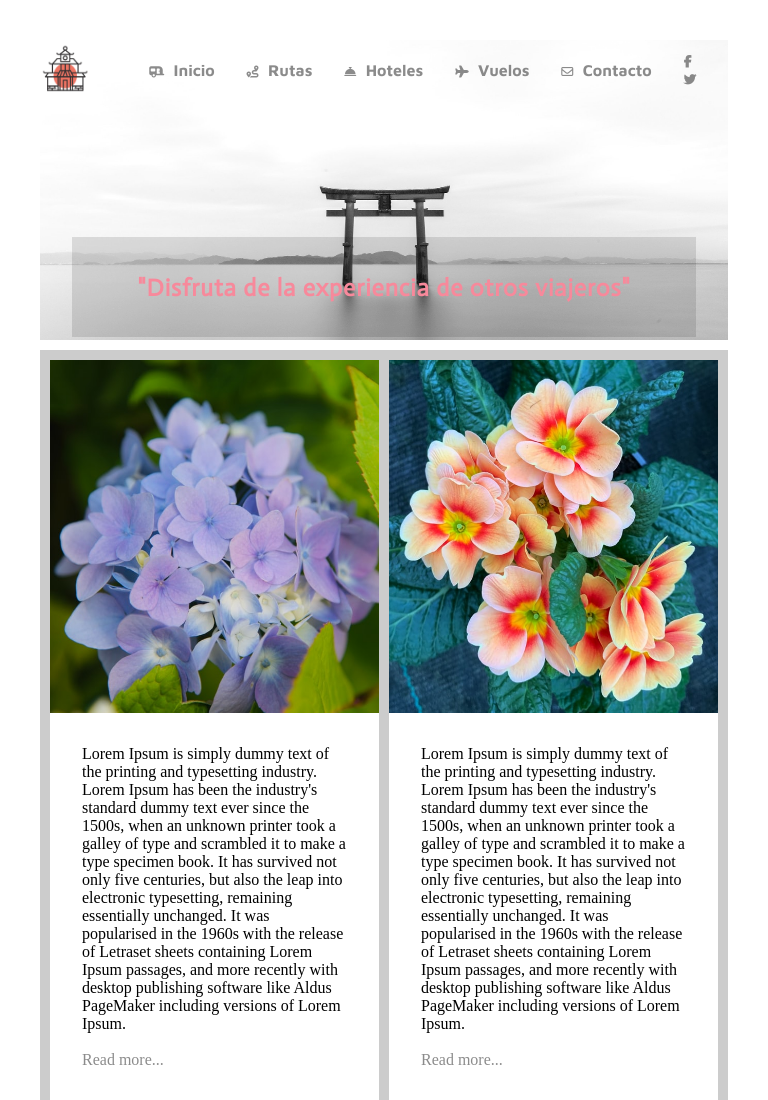
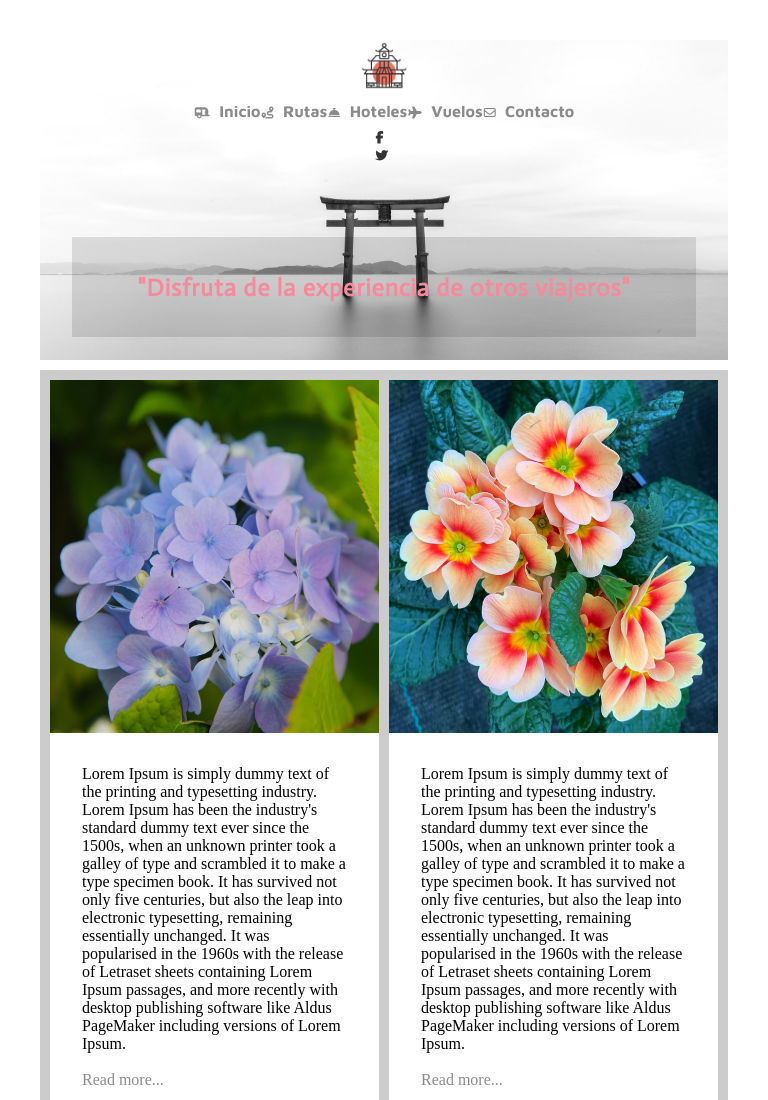
Before and after one commit to Edi10-developer/Japan-Travel-Website-Template, a plain HTML site: page index.html in a window 768 px wide. Shown: the top 1100 px of the page. Drawn offline with Linux system fonts and the light colour scheme.

Commit message:
working on tablet view

```diff
--- a/styles/styles-flex.css
+++ b/styles/styles-flex.css
@@ -229,4 +229,37 @@ footer{
  /**************************
       T A B L E T
 **************************/
-@media screen and (min-device-width: 481px) and (max-device-width: 1024px) {}
+@media screen and (min-device-width: 481px) and (max-device-width: 900px) {
+    .container{
+        height: 20rem;
+    }
+    .header{
+        display: flex;
+        flex-direction: column;
+    }
+    #logo{
+        flex-grow: 2;
+    }
+    nav{
+        padding: .5rem;
+    }
+    nav ul{
+        display: flex;
+        align-self: flex-start;
+        justify-content:space-evenly;
+        flex-grow: 5;
+    }
+    /***************+ FOLLOW FROM HERE *********************************************************
+ FOLLOW FROM  FOLLOW FROM HERE  HERE  FOLLOW FROM HERE  FOLLOW FROM HERE
+ FOLLOW FROM HERE  FOLLOW FROM HERE  FOLLOW FROM HERE  FOLLOW FROM HERE
+    ***************************+**************************************/
+    nav ul li a i{
+        margin-left: 1px;
+    }
+    .social-links{
+        flex-grow: 2;
+    }
+    .social-links ul li a i{
+        color: rgba(12, 12, 12, 0.836);
+    }
+}
```
